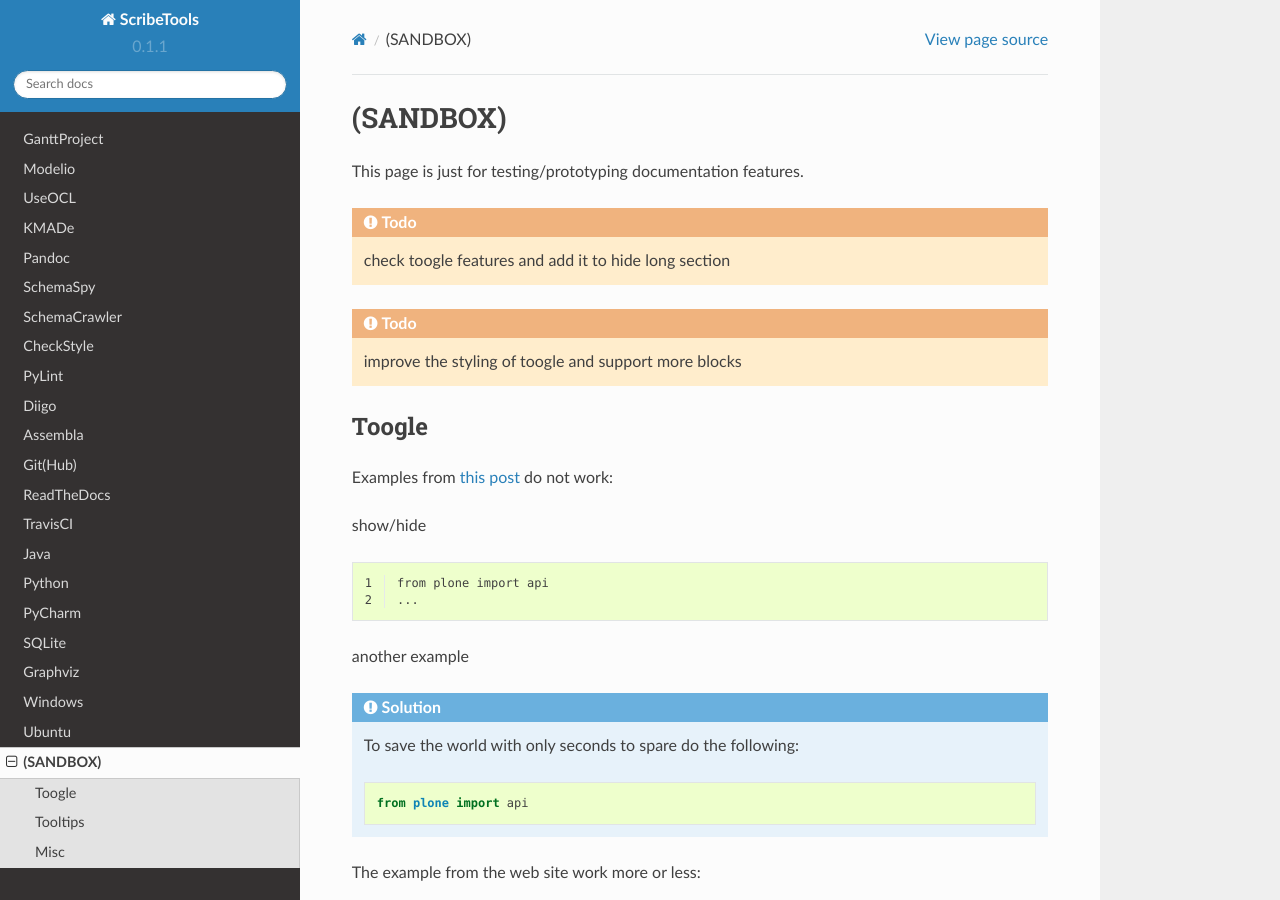
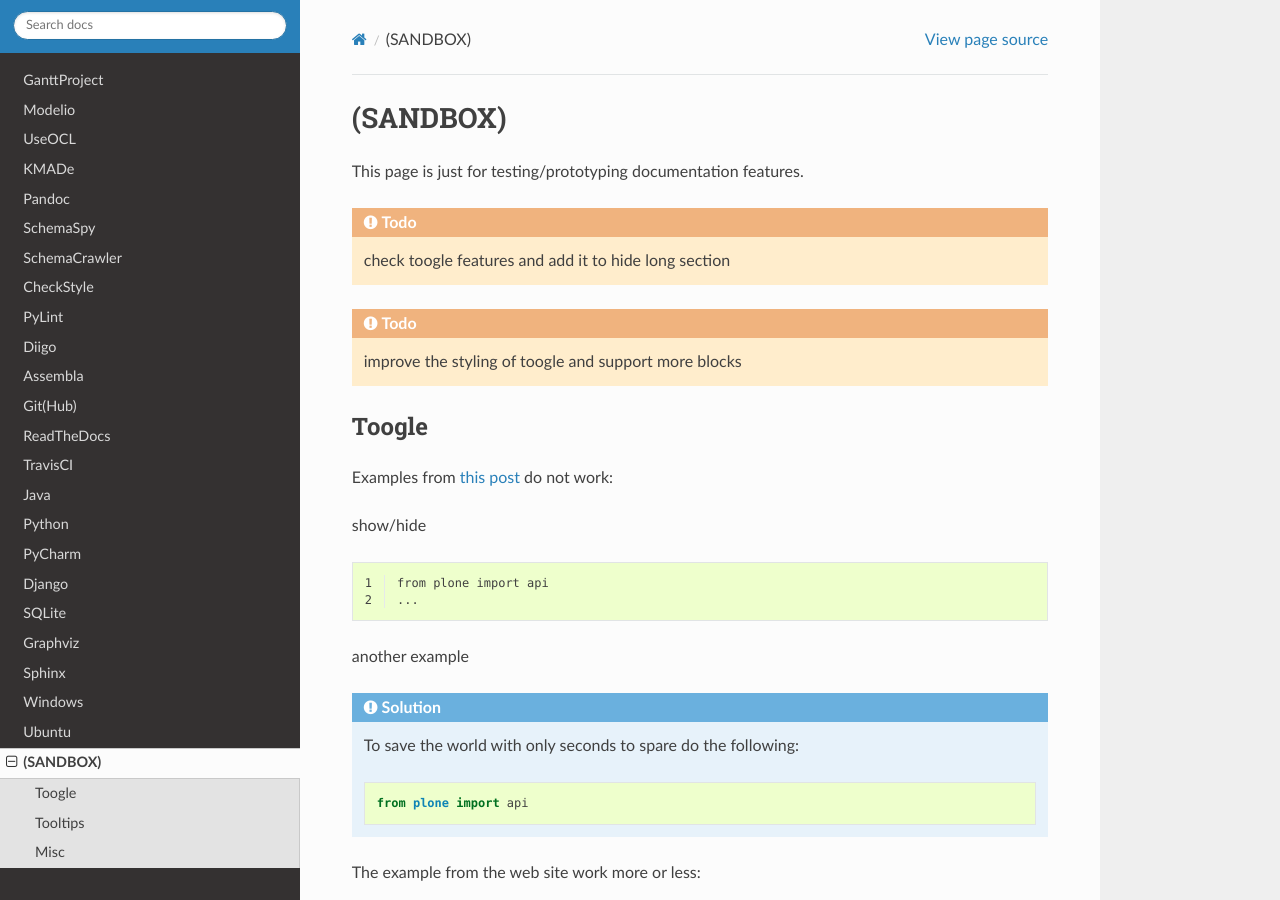
Before and after one commit to ScribesZone/ScribesTools, a Sphinx documentation site: the page built from docs/sandbox.rst, in a window 1280 px wide and 900 px high. Built offline with Sphinx 7.4.7 and the Read the Docs theme 2.0.0, drawn with Linux system fonts in a browser that asks for light colours.

Commit message:
add django and sphinx

```diff
--- a/docs/index.rst
+++ b/docs/index.rst
@@ -39,12 +39,14 @@ Tools
     java/index
     python/index
     pycharm/index
+    django/index
     sqlite/index
     graphviz/index
+    sphinx/index
 
 ..  balsamic/index
-..  django/index
-..  sphinx/index
+
+
 
 Platforms
 ---------
```
